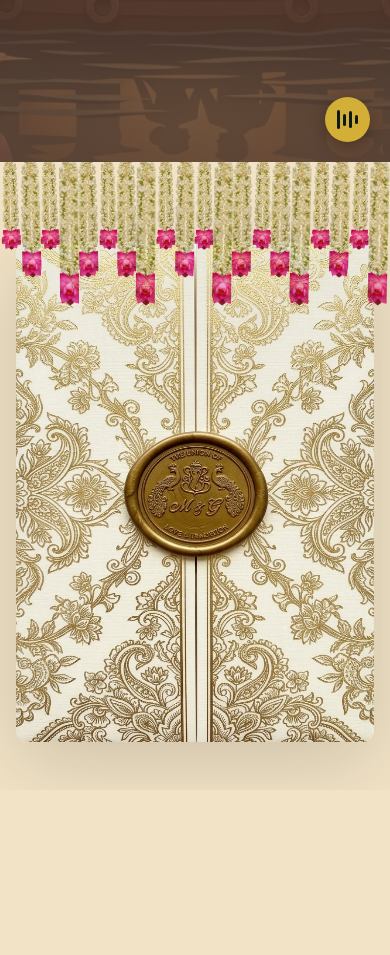
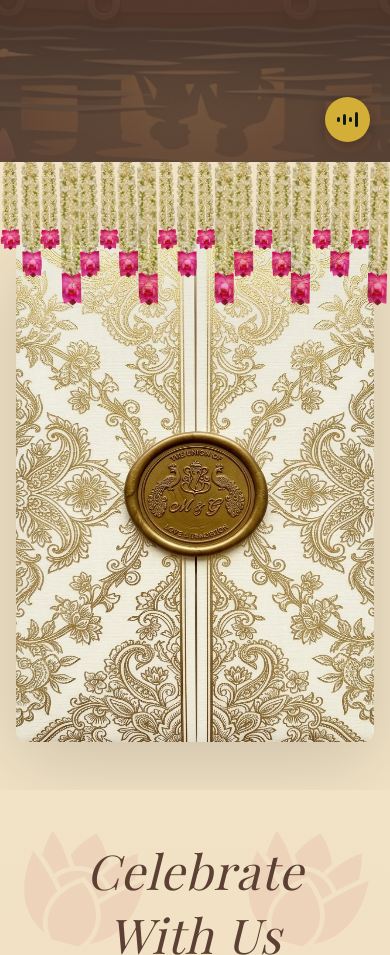
Before and after one commit to samyukthdraj/wedding-website, a Next.js app in the folder wedding-site/: page / in a window 390 px wide. Shown: the part 682-1637 px from the top of the page. Before the commit the page ends 1472 px from the top, so only its background shows below. Built offline with nearby package versions, Linux system fonts and the light colour scheme; a web font is replaced by a local one.

Commit message:
chore: added couple images and leaves in event section

```diff
--- a/wedding-site/src/app/globals.css
+++ b/wedding-site/src/app/globals.css
@@ -14,7 +14,8 @@
   padding: 0;
 }
 
-html, body {
+html,
+body {
   background: var(--bg-cream);
   color: var(--text-sepia);
   font-family: var(--font-inter), sans-serif;
@@ -628,3 +629,183 @@ html, body {
     font-size: 1rem;
   }
 }
+
+/* Events Section */
+.events-section {
+  width: 100%;
+  padding: 3rem 2rem 8rem 2rem;
+  background-color: var(--bg-cream);
+  background-image: radial-gradient(circle at center, rgba(232, 180, 166, 0.45) 0%, transparent 100%);
+  display: flex;
+  flex-direction: column;
+  align-items: center;
+  position: relative;
+  overflow: hidden;
+  z-index: 5;
+}
+
+.watermark-pattern {
+  position: absolute;
+  top: -20%;
+  left: -20%;
+  width: 140%;
+  height: 140%;
+  display: flex;
+  flex-wrap: wrap;
+  justify-content: center;
+  align-content: center;
+  gap: 6rem; /* Spacious gap for elegance and lack of clutter */
+  z-index: 0; /* Strictly behind text and images */
+  pointer-events: none;
+}
+
+.watermark-item {
+  color: #E8B4A6;
+  font-size: 8rem;
+  opacity: 0.3;
+  transform: rotate(15deg);
+}
+
+.events-title, .events-grid {
+  z-index: 10;
+  position: relative; /* Ensure text and cards stay above the pattern */
+}
+
+.events-title {
+  font-family: var(--font-playfair), serif;
+  font-size: clamp(3rem, 5vw, 4rem);
+  color: var(--text-sepia);
+  margin-bottom: 5rem;
+  text-align: center;
+  font-style: italic;
+  font-weight: 400;
+  letter-spacing: 1px;
+}
+
+.events-grid {
+  display: grid;
+  grid-template-columns: repeat(2, 1fr);
+  gap: 4rem 2rem;
+  width: 100%;
+  max-width: 1200px;
+}
+
+.event-card {
+  display: flex;
+  flex-direction: column;
+  align-items: center;
+  gap: 2rem;
+}
+
+/* Polaroid Effect */
+.polaroid-wrapper {
+  perspective: 1000px;
+  width: 100%;
+  max-width: 380px;
+}
+
+.polaroid {
+  background: #ffffff;
+  padding: 15px 15px 30px 15px;
+  box-shadow:
+    0 10px 25px rgba(0, 0, 0, 0.15),
+    0 4px 10px rgba(0, 0, 0, 0.05);
+  border-radius: 2px;
+  transition: transform 0.4s cubic-bezier(0.175, 0.885, 0.32, 1.275);
+  cursor: pointer;
+  position: relative;
+  display: flex;
+  flex-direction: column;
+}
+
+.polaroid:hover {
+  transform: scale(1.05) rotate(0deg) !important;
+  box-shadow:
+    0 15px 35px rgba(0, 0, 0, 0.2),
+    0 5px 15px rgba(0, 0, 0, 0.1);
+  z-index: 10;
+}
+
+.polaroid-img-wrapper {
+  position: relative;
+  width: 100%;
+  aspect-ratio: 1 / 1;
+  background: #eee;
+  overflow: hidden;
+  box-shadow: inset 0 0 10px rgba(0, 0, 0, 0.1);
+  margin-bottom: 20px;
+}
+
+.polaroid-img {
+  object-fit: cover;
+  transition: transform 0.5s ease;
+}
+
+.polaroid:hover .polaroid-img {
+  transform: scale(1.03);
+}
+
+.polaroid-content {
+  display: flex;
+  flex-direction: column;
+  width: 100%;
+}
+
+.polaroid-caption {
+  font-family: var(--font-playfair), serif;
+  font-size: 2.2rem;
+  color: var(--text-sepia);
+  margin-bottom: 1.2rem;
+  text-align: center;
+  font-style: italic;
+  font-weight: 500;
+}
+
+.event-details-inner {
+  display: flex;
+  flex-direction: column;
+  width: 100%;
+  gap: 1.2rem;
+  padding-top: 1.2rem;
+  border-top: 1px solid var(--primary-gold);
+}
+
+.event-info {
+  display: flex;
+  flex-direction: column;
+  align-items: center;
+  text-align: center;
+  gap: 0.3rem;
+}
+
+.info-label {
+  font-family: var(--font-playfair), serif;
+  font-size: 1rem;
+  font-style: italic;
+  font-weight: 500;
+  color: var(--primary-gold); /* Strict adherence to rules.md */
+  letter-spacing: 2px;
+  text-transform: uppercase;
+}
+
+.info-value {
+  font-family: var(--font-inter), sans-serif;
+  font-size: 0.95rem;
+  color: var(--text-sepia);
+  font-weight: 400;
+  letter-spacing: 0.5px;
+}
+
+.event-icon {
+  font-size: 1.2rem;
+  color: var(--primary-gold);
+  margin-top: 2px;
+  flex-shrink: 0;
+}
+
+@media (max-width: 900px) {
+  .events-grid {
+    grid-template-columns: 1fr;
+    gap: 5rem;
+  }
+}
--- a/wedding-site/src/app/page.tsx
+++ b/wedding-site/src/app/page.tsx
@@ -2,6 +2,7 @@ import { HeroSection } from "../components/HeroSection";
 import { Envelope } from "../components/Envelope";
 import { GarlandRow } from "../components/GarlandRow";
 import { AudioPlayer } from "../components/AudioPlayer";
+import { EventsSection } from "../components/EventsSection";
 
 export default function Home() {
   return (
@@ -17,6 +18,8 @@ export default function Home() {
 
         <Envelope />
       </div>
+
+      <EventsSection />
     </main>
   );
 }
--- /dev/null
+++ b/wedding-site/src/components/EventsSection.tsx
@@ -0,0 +1,110 @@
+"use client";
+import Image from "next/image";
+import { motion } from "framer-motion";
+import { GiFlowerStar, GiLotus } from "react-icons/gi";
+
+const events = [
+  {
+    title: "Haldi",
+    date: "December 21, 2026",
+    time: "10:00 AM",
+    location: "The Grand Courtyard, Placeholder",
+    dressCode: "Yellow & White Traditional",
+    image: "/couple_haldi.jpg",
+    rotation: -3,
+  },
+  {
+    title: "Sangeet",
+    date: "December 21, 2026",
+    time: "7:00 PM",
+    location: "Royal Banquet Hall, Placeholder",
+    dressCode: "Glamorous Indo-Western",
+    image: "/couple_sangeet.jpg",
+    rotation: 2,
+  },
+  {
+    title: "Wedding",
+    date: "December 23, 2026",
+    time: "9:00 AM",
+    location: "Sree Krishna Temple, Placeholder",
+    dressCode: "Traditional Kerala Kasavu",
+    image: "/couple_wedding.jpg",
+    rotation: -2,
+  },
+  {
+    title: "Reception",
+    date: "December 23, 2026",
+    time: "6:30 PM",
+    location: "Lakeview Resort, Placeholder",
+    dressCode: "Elegant Evening Wear",
+    image: "/couple_reception.jpg",
+    rotation: 3,
+  },
+];
+
+export const EventsSection = () => {
+  return (
+    <section className="events-section">
+      {/* Restored Elegant Floral Watermark Pattern */}
+      <div className="watermark-pattern">
+        {Array.from({ length: 80 }).map((_, i) => (
+          <GiLotus key={i} className="watermark-item" />
+        ))}
+      </div>
+
+      <h2 className="events-title">Celebrate With Us</h2>
+
+      <div className="events-grid">
+        {events.map((event, index) => (
+          <motion.div
+            key={index}
+            className="event-card"
+            initial={{ opacity: 0, y: 50 }}
+            whileInView={{ opacity: 1, y: 0 }}
+            viewport={{ once: true, margin: "-100px" }}
+            transition={{ duration: 0.6, delay: index * 0.1 }}
+          >
+            {/* Polaroid Photo with Details Inside */}
+            <div className="polaroid-wrapper">
+              <div
+                className="polaroid"
+                style={{ transform: `rotate(${event.rotation}deg)` }}
+              >
+                <div className="polaroid-img-wrapper">
+                  <Image
+                    src={event.image}
+                    alt={event.title}
+                    fill
+                    sizes="(max-width: 768px) 100vw, 400px"
+                    className="polaroid-img"
+                  />
+                </div>
+                <div className="polaroid-content">
+                  <h3 className="polaroid-caption">{event.title}</h3>
+                  <div className="event-details-inner">
+                    <p className="event-info">
+                      <span className="info-label">Time</span>
+                      <span className="info-value" style={{ display: 'flex', alignItems: 'center', gap: '8px' }}>
+                        {event.date}
+                        <GiFlowerStar style={{ color: 'var(--primary-gold)', fontSize: '0.65rem' }} />
+                        {event.time}
+                      </span>
+                    </p>
+                    <p className="event-info">
+                      <span className="info-label">Location</span>
+                      <span className="info-value">{event.location}</span>
+                    </p>
+                    <p className="event-info">
+                      <span className="info-label">Dress Code</span>
+                      <span className="info-value">{event.dressCode}</span>
+                    </p>
+                  </div>
+                </div>
+              </div>
+            </div>
+          </motion.div>
+        ))}
+      </div>
+    </section>
+  );
+};
```
